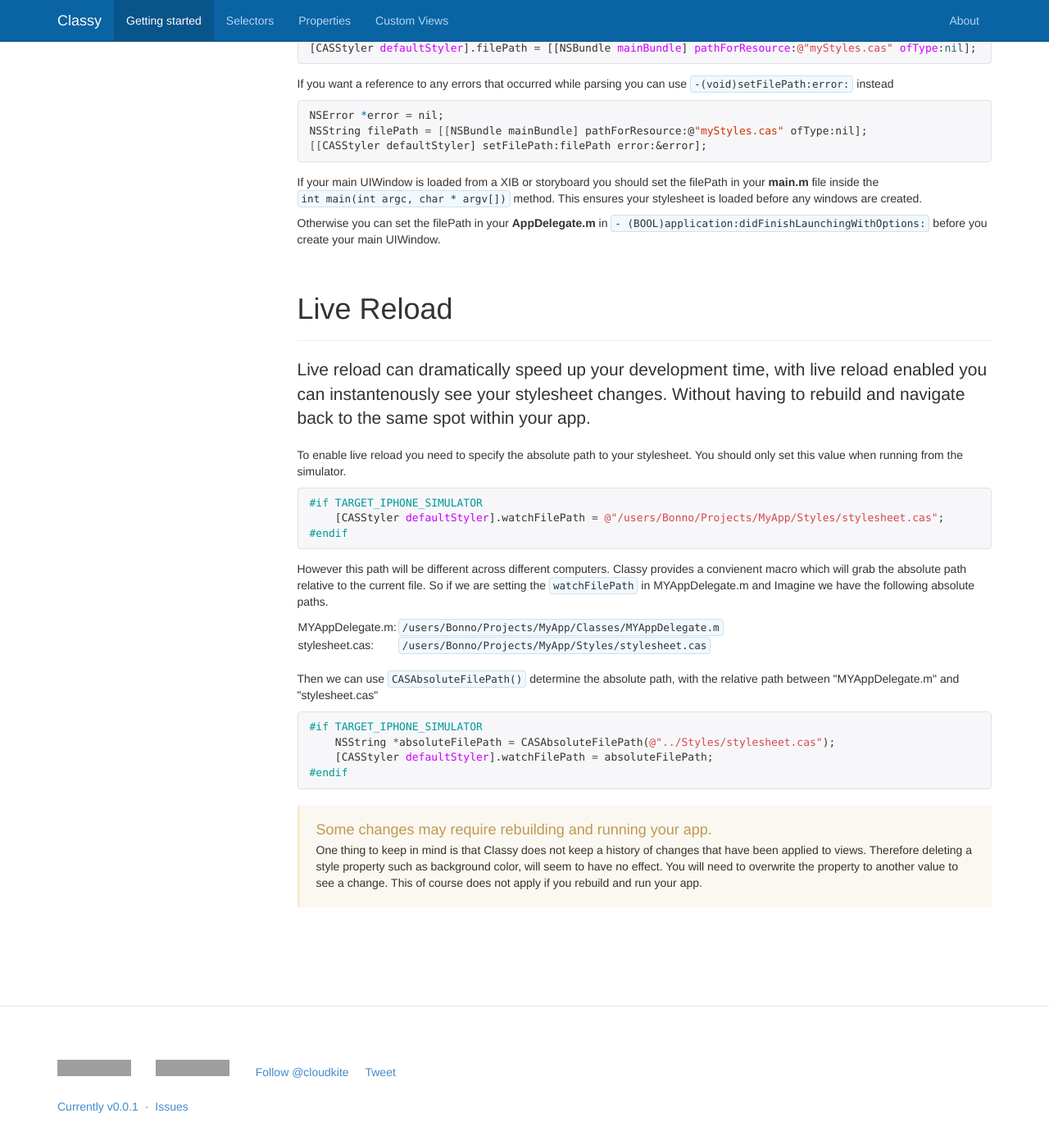
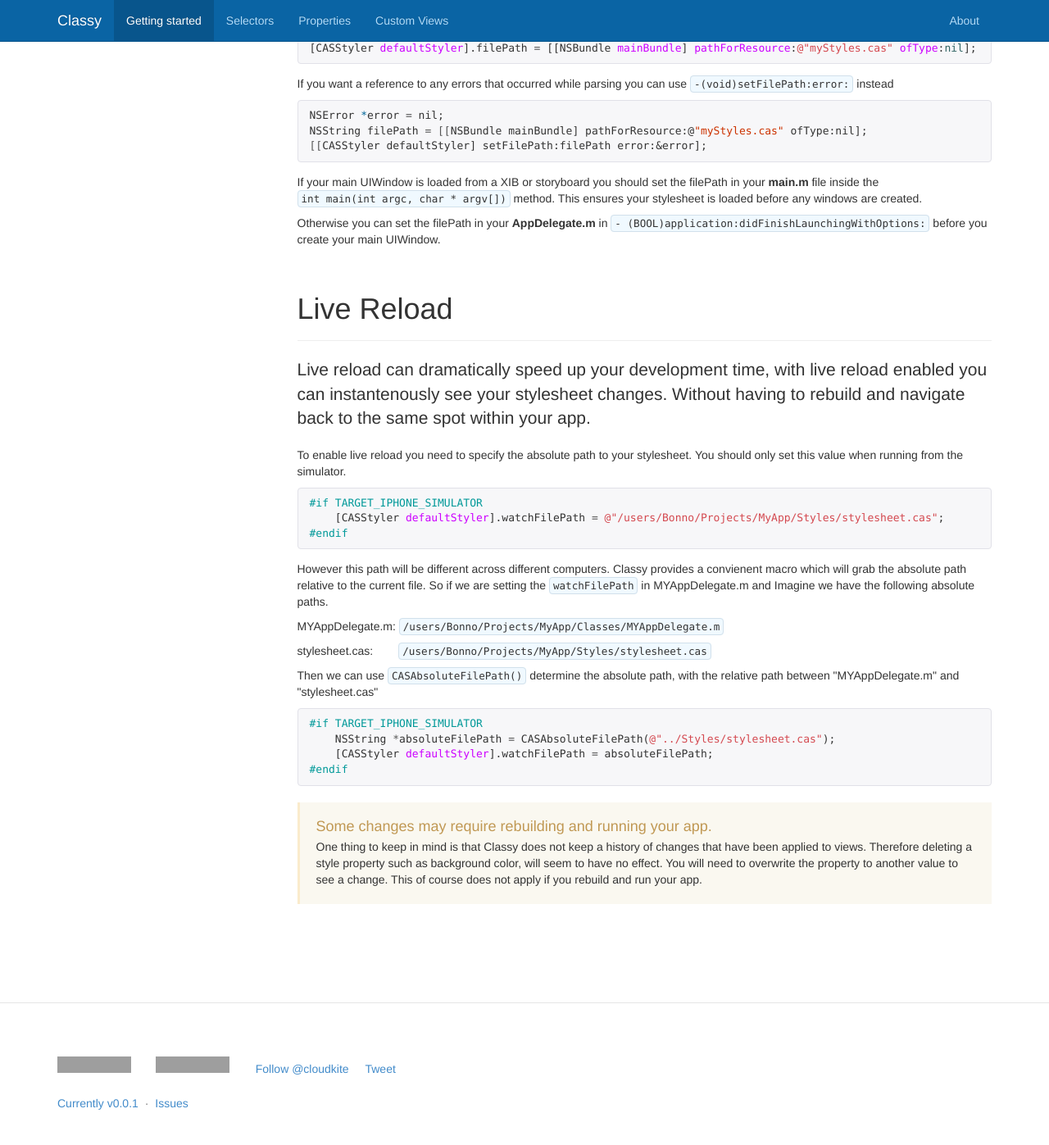
Before and after one commit to ClassyKit/Classy, a Jekyll site: the page built from getting-started.html, in a window 1280 px wide and 1400 px high, scrolled down 1748 px. Shown: the top 1397 px of the window at 82% size. Built offline with Jekyll 4.4.1, drawn with Linux system fonts in a browser that asks for light colours; nearby versions of some CDN libraries; Markdown is read by kramdown in place of the engine named in the settings; comment, search, counter and statistics services are not loaded; grey boxes are pictures that could not be loaded.

Commit message:
fix few janky styles

```diff
--- a/about.html
+++ b/about.html
@@ -14,7 +14,7 @@
   </div>
   <p class="lead">Premium support for Classy is available to companies and individuals on an hourly basis. Get in touch on
       <a href="https://twitter.com/cloudkite">Twitter</a> for more details.</p>
-  <p class="lead" style="font-size:1.3em">Classy's core contributors are available to help you with your iOS project, including:</p>
+  <p class="lead">Classy's core contributors are available to help you with your iOS project, including:</p>
   <ul class="about-list">
     <li>Help you to style complex view components</li>
     <li>Converting an existing app to use Classy</li>
--- a/docs-assets/css/docs.css
+++ b/docs-assets/css/docs.css
@@ -97,9 +97,15 @@
 }
 
 .about-list li {
-  font-size:1.3em;
+  font-size:14px;
   font-weight: 200;
   line-height: 2;
+}
+
+@media (min-width: 768px) {
+  .about-list li {
+    font-size:18px;
+  }
 }
 
 /* Outline button for use within the docs */
--- a/getting-started.html
+++ b/getting-started.html
@@ -119,10 +119,9 @@
 
 
       <p>However this path will be different across different computers. Classy provides a convienent macro which will grab the absolute path relative to the current file. So if we are setting the <code>watchFilePath</code> in MYAppDelegate.m and Imagine we have the following absolute paths.</p>
-      <table style="margin-top:10px; margin-bottom:20px">
-          <tr><td>MYAppDelegate.m:</td><td><code>/users/Bonno/Projects/MyApp/Classes/MYAppDelegate.m</code></td></tr>
-          <tr><td>stylesheet.cas:</td><td><code>/users/Bonno/Projects/MyApp/Styles/stylesheet.cas</code></td></tr>
-      </table>
+      <p>MYAppDelegate.m: <code>/users/Bonno/Projects/MyApp/Classes/MYAppDelegate.m</code></p>
+      <p>stylesheet.cas:&nbsp;&nbsp;&nbsp;&nbsp;&nbsp;&nbsp;&nbsp; <code>/users/Bonno/Projects/MyApp/Styles/stylesheet.cas</code></p>
+
 
       <p>Then we can use <code>CASAbsoluteFilePath()</code> determine the absolute path, with the relative path between "MYAppDelegate.m" and "stylesheet.cas"</p>
       {% highlight objective-c %}
```
